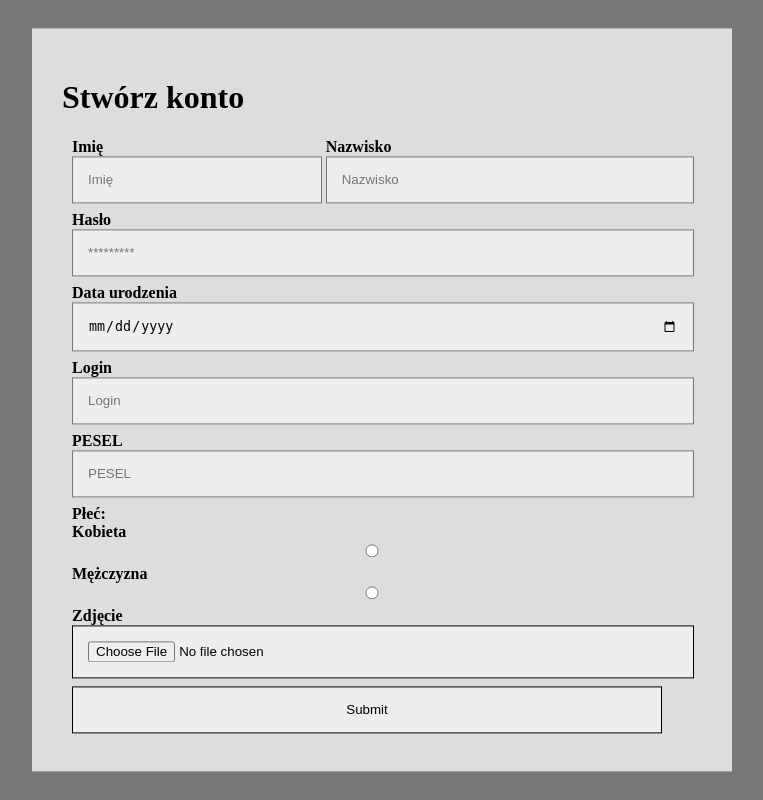
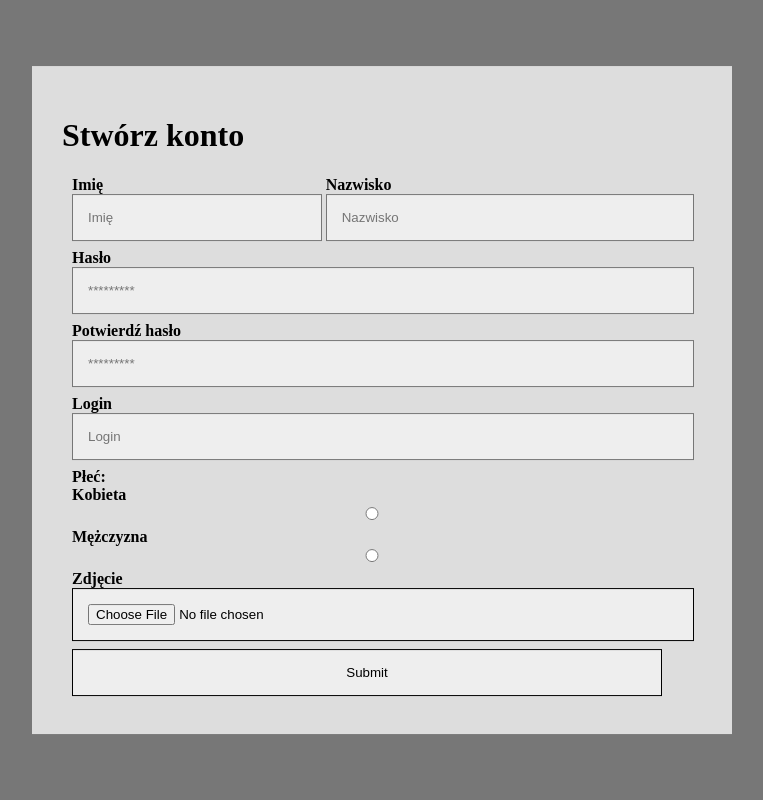
Before and after one commit to michalbogusz23/PackageEar, a Flask app: page / in a window 1280 px wide. Shown: the whole page, without its empty margins (258-1021 px from the left). Run offline with Flask 2, Linux system fonts and the light colour scheme.

Commit message:
working validation for new requirements

```diff
--- a/static/validation.js
+++ b/static/validation.js
@@ -4,10 +4,10 @@ let firstname = document.getElementById('firstname');
 let lastname = document.getElementById('lastname');
 let password = document.getElementById('password');
 let login = document.getElementById('login');
-let pesel = document.getElementById('pesel');
+let passwordCheck = document.getElementById('passwordCheck');
 let male = document.getElementById('male');
 let female = document.getElementById('female');
-let dataToValid = [firstname, lastname, password, login, pesel, male, female];
+let dataToValid = [firstname, lastname, password, passwordCheck, login, male, female];
 
 
 var firstnameRegExp = new RegExp('[A-Z{PL}][a-z{pl}]+');
@@ -31,25 +31,17 @@ function valid(fieldName, value) {
             isValid: passwordRegExp.test(value),
             errorMessage: "Hasło musi posiadać powyżej 8 znaków angielskiego alfabetu",
         };
+    } else if (fieldName === 'passwordCheck') {
+        return {
+            // TODO
+            isValid: value === password.value,
+            errorMessage: "Oba hasła muszą być identyczne",
+        };
+
     } else if (fieldName === 'login') {
         return {
             isValid: loginRegExp.test(value),
             errorMessage: "Login musi zawierać od 3 do 12 małych znaków",
-        };
-    } else if (fieldName === 'pesel') {
-        if (value.length !== 11)
-            return {
-                isValid: false,
-                errorMessage: "Numer PESEL składa się z 11 cyfr",
-            };
-        let wk = 0, w = [1, 3, 7, 9];
-        for (i = 0; i < 10; i++) {
-            wk = (wk + parseInt(value[i]) * w[i % 4]) % 10;
-            var k = (10 - wk) % 10;
-        }
-        return {
-            isValid: parseInt(value[10]) === k,
-            errorMessage: "To nie jest poprawny numer PESEL",
         };
     } else if (fieldName === 'male' || fieldName === 'female') {
 
@@ -71,16 +63,16 @@ login.addEventListener("change", function () {
 dataToValid.forEach(data => {
     data.addEventListener("input", function () {
         let validation = valid(data.id, data.value);
-        let test = firstname.value.length === 0 || validation.isValid;
+        let test =  validation.isValid;
         let error = data;
         error = error.nextElementSibling;
         if (!test) {
             data.className = "invalid";
-            error.innerHTML = validation.errorMessage;
+            error.innerText = validation.errorMessage;
             error.className = "error active";
         } else {
             data.className = "valid";
-            error.innerHTML = "";
+            error.innerText = "";
             error.className = "error";
         }
     });
@@ -99,48 +91,28 @@ function validateMyForm() {
             return false;
         }
     }
-    if (validatePeselWithSex() === false) {
-        error.innerHTML = "Płeć niezgadza się z podanym loginem";
-        error.className = "error active";
-        return false;
-    } else {
-        error.innerHTML = "";
-        error.className = "error";
-        return true;
-    }
-}
-
-function validatePeselWithSex() {
-    let peselSexDigit = parseInt(pesel.value[9]);
-    let sexValue = document.querySelector('input[name="sex"]:checked').value;
-    if (peselSexDigit % 2 == 1) {
-        peselSexDigit = "M"
-    } else {
-        peselSexDigit = "F"
-    }
-    return peselSexDigit === sexValue;
 }
 
 function checkIfLoginIsFree(loginField, errorField) {
     return new Promise((resolve, reject) => {
         loginString = loginField.value;
-        const url = `https://pi.iem.pw.edu.pl/user/${loginString}`;
+        const url = `https://infinite-hamlet-29399.herokuapp.com/check/${loginString}`;
         var response = new XMLHttpRequest();
         response.open("GET", url);
 
         response.onload = function () {
-            if (response.status === 404) {
+            var serverResponse = JSON.parse(this.responseText);
+            if (serverResponse[loginString] === "available") {
                 login.className = "valid";
                 errorField.innerHTML = "";
                 errorField.className = "error";
                 resolve(true);
             }
-            else if (response.status === 200) {
+            else if (serverResponse[loginString] === "taken") {
                 login.className = "invalid";
                 errorField.innerHTML = "Podany login jest zajęty";
                 errorField.className = "error active";
                 resolve(false);
-
             }
         };
 
--- a/templates/index.html
+++ b/templates/index.html
@@ -25,17 +25,14 @@
             <input type="password" name="password" id="password" placeholder="*********"/>
             <span class="error" aria-live="polite"></span>
         </label>
-        <label> Data urodzenia
-            <input type="date" name="birthdate" class="valid" id="birthdate" min="1900-01-01" required/>
+        <label>Potwierdź hasło
+            <input type="password" name="passwordCheck" id="passwordCheck" placeholder="*********"/>
+            <span class="error" aria-live="polite"></span>
         </label>
         <label> Login
             <input type="text" name="login" id="login" placeholder="Login"/>
             <span class="error" aria-live="polite"></span>
             <span class="error" id="userExistError" aria-live="polite"></span>
-        </label>
-        <label> PESEL
-            <input type="text" name="pesel" id="pesel" placeholder="PESEL"/>
-            <span class="error" aria-live="polite"></span>
         </label>
         <label>Płeć:<br></label>
         <label>Kobieta
```
